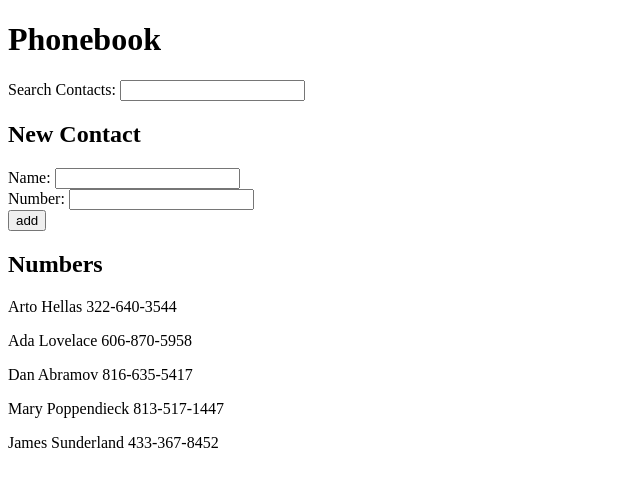
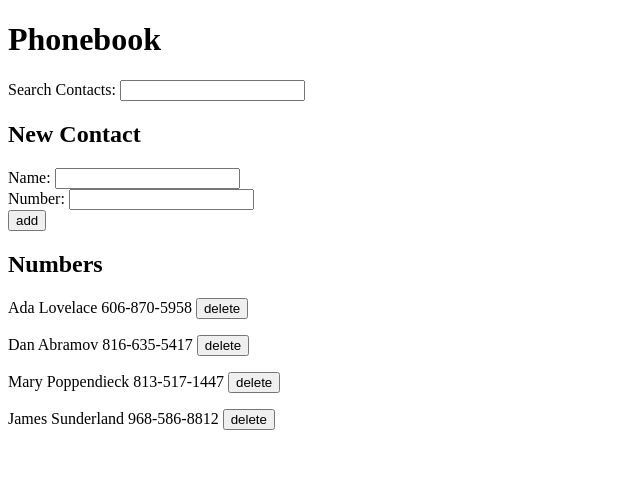
Before and after one commit to kimarimt/uoh_fs_open, a React (Vite) app in the folder part2/phonebook/: page / in a window 1280 px wide. Shown: the top 486 px of the page, without its empty margins (0-640 px from the left). Built offline with nearby package versions, Linux system fonts and the light colour scheme; data requests are answered from the project's data file.

Commit message:
finished exercise 2.14

```diff
--- a/part2/phonebook/db.json
+++ b/part2/phonebook/db.json
@@ -1,29 +1,24 @@
 {
   "persons": [
     {
-      "id": "1",
-      "name": "Arto Hellas",
-      "number": "322-640-3544"
-    },
-    {
-      "id": "2",
+      "id": "7a2843ed-5e83-4e16-a048-2cbacb9ffcb6",
       "name": "Ada Lovelace",
       "number": "606-870-5958"
     },
     {
-      "id": "3",
+      "id": "b8643a89-66a8-4404-8f5b-d48b3c74b618",
       "name": "Dan Abramov",
       "number": "816-635-5417"
     },
     {
-      "id": "4",
+      "id": "a3abe19f-35b4-4210-b6fc-86332c482b95",
       "name": "Mary Poppendieck",
       "number": "813-517-1447"
     },
     {
-      "id": "5",
+      "id": "55cb8285-12f2-4352-bac3-0cb1f8a25b97",
       "name": "James Sunderland",
-      "number": "433-367-8452"
+      "number": "968-586-8812"
     }
   ]
 }
--- a/part2/phonebook/package.json
+++ b/part2/phonebook/package.json
@@ -13,7 +13,8 @@
   "dependencies": {
     "axios": "^1.9.0",
     "react": "^19.0.0",
-    "react-dom": "^19.0.0"
+    "react-dom": "^19.0.0",
+    "uuid": "^11.1.0"
   },
   "devDependencies": {
     "@eslint/js": "^9.22.0",
--- a/part2/phonebook/src/App.jsx
+++ b/part2/phonebook/src/App.jsx
@@ -1,4 +1,5 @@
 import { useEffect, useState } from 'react'
+import { v4 as uuidv4 } from 'uuid'
 import personsService from './services/persons'
 import Filter from './components/Filter'
 import PersonForm from './components/PersonForm'
@@ -30,13 +31,18 @@ const App = () => {
     }
 
     const person = {
-      id: String(persons.length + 1),
+      id: uuidv4(),
       name,
       number,
     }
 
     const newPerson = await personsService.addPerson(person)
     setPersons([...persons, newPerson])
+  }
+
+  const deleteContact = async id => {
+    const deletedPerson = await personsService.deletePerson(id)
+    setPersons(persons.filter(person => person.id !== deletedPerson.id))
   }
 
   return (
@@ -49,7 +55,10 @@ const App = () => {
       <h2>New Contact</h2>
       <PersonForm addContact={addContact} />
       <h2>Numbers</h2>
-      <Numbers persons={filteredPersons} />
+      <Numbers
+        persons={filteredPersons}
+        onDelete={deleteContact}
+      />
     </>
   )
 }
--- a/part2/phonebook/src/components/Numbers.jsx
+++ b/part2/phonebook/src/components/Numbers.jsx
@@ -1,8 +1,12 @@
-const Numbers = ({ persons }) => (
+const Numbers = ({ persons, onDelete }) => (
   <div>
     {persons.length > 0 ? (
       persons.map(person =>
-        <p key={person.id}>{person.name} {person.number}</p>
+        <p key={person.id}>
+          {person.name} {person.number}
+          {' '}
+          <button onClick={() => onDelete(person.id)}>delete</button>
+        </p>
       )
     ) : <p>No contacts found</p>
     }
--- a/part2/phonebook/src/services/persons.js
+++ b/part2/phonebook/src/services/persons.js
@@ -12,7 +12,13 @@ const addPerson = async personObj => {
   return response.data
 }
 
+const deletePerson = async id => {
+  const response = await axios.delete(`${BASE_URL}/${id}`)
+  return response.data
+}
+
 export default {
   getPersons,
   addPerson,
+  deletePerson,
 }
```
Also changed, not shown: 1 other file (tests, documents, lock files or other folders).
